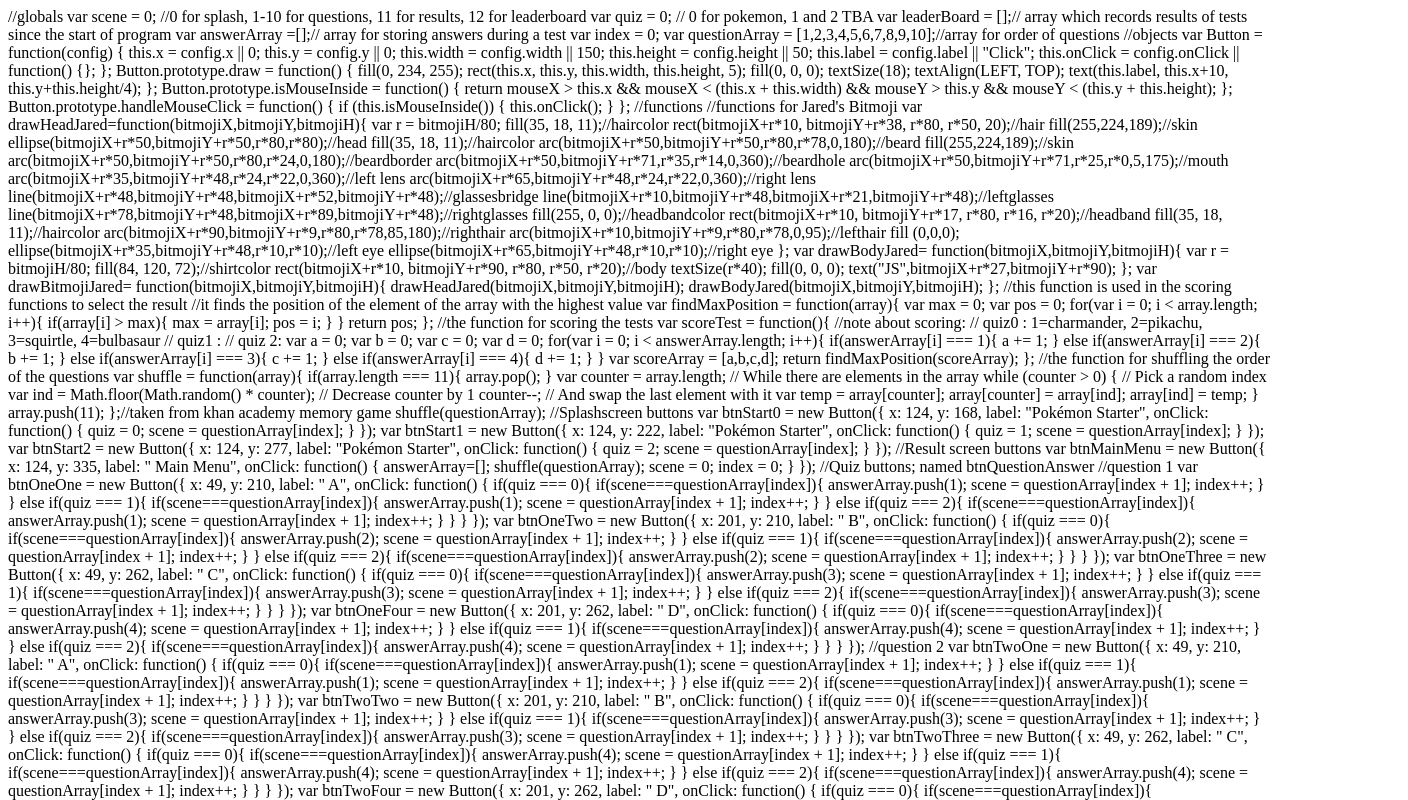
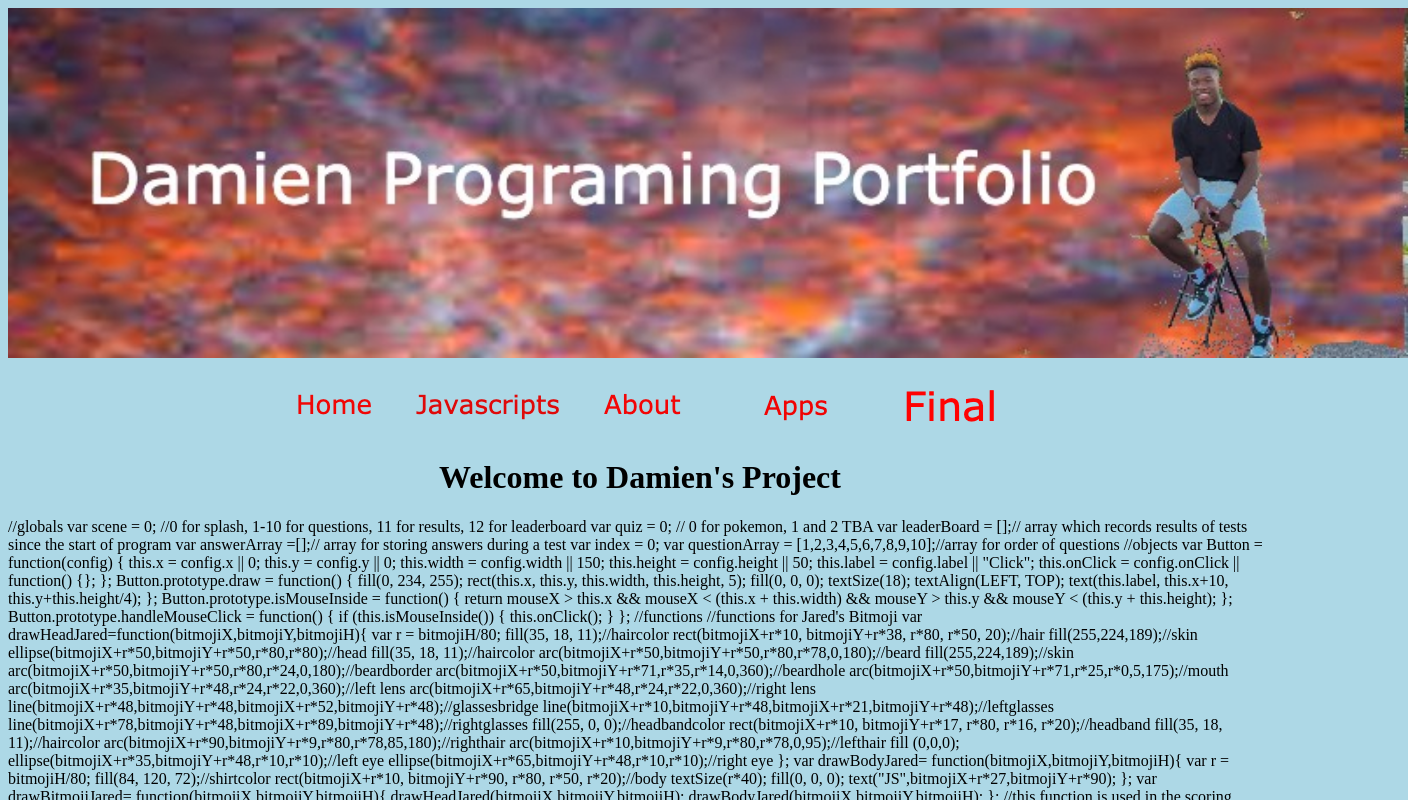
Before and after one commit to DDjohnson21/DDjohnson21.github.io, a plain HTML site: page final.html in a window 1280 px wide. Shown: the top 800 px of the page, 1408 px wide, since content can reach past the window. Drawn offline with Linux system fonts and the light colour scheme.

Commit message:
Update final.html

```diff
--- a/final.html
+++ b/final.html
@@ -1,3 +1,50 @@
+<!DOCTYPE html>
+<html>
+    <head>
+        <meta charset="utf-8">
+        <title>HTML basics</title>
+    </head>
+    <center>
+
+          <link rel="stylesheet" href="stylesheet.css">
+
+
+
+
+    <body>
+        <img src="mybanner.jpg (1).jpg" alt= "banner" width = "1400">
+
+
+
+
+
+        <table style= "margin-left:auto:margin-right">
+
+            <tr>
+            <th>
+                <p>
+                <td> <a href="index.html"> <img src="home.png.png"> </a> </td>
+                <td> <a href="javascripts.html"> <img src="javascripts.png.png"> </a> </td>
+                <td> <a href="about.html"> <img src="about.png.png"> </a> </td>
+                <td> <a href="apps.html"> <img src="apps.png.png"> </a> </td>
+                <td> <a href="final.html"> <img src="Final.png"> </a> </td>
+                </p>
+            </th>
+
+
+
+            </tr>
+
+        </table>
+
+
+      <h1>Welcome to Damien's Project</h1>
+
+
+    </body>
+</center>
+
+
 
 
 
@@ -1730,3 +1777,8 @@ mouseClicked = function() {
     btnMainMenu.handleMouseClick();
     }
 };
+
+
+
+
+               </html>
```
